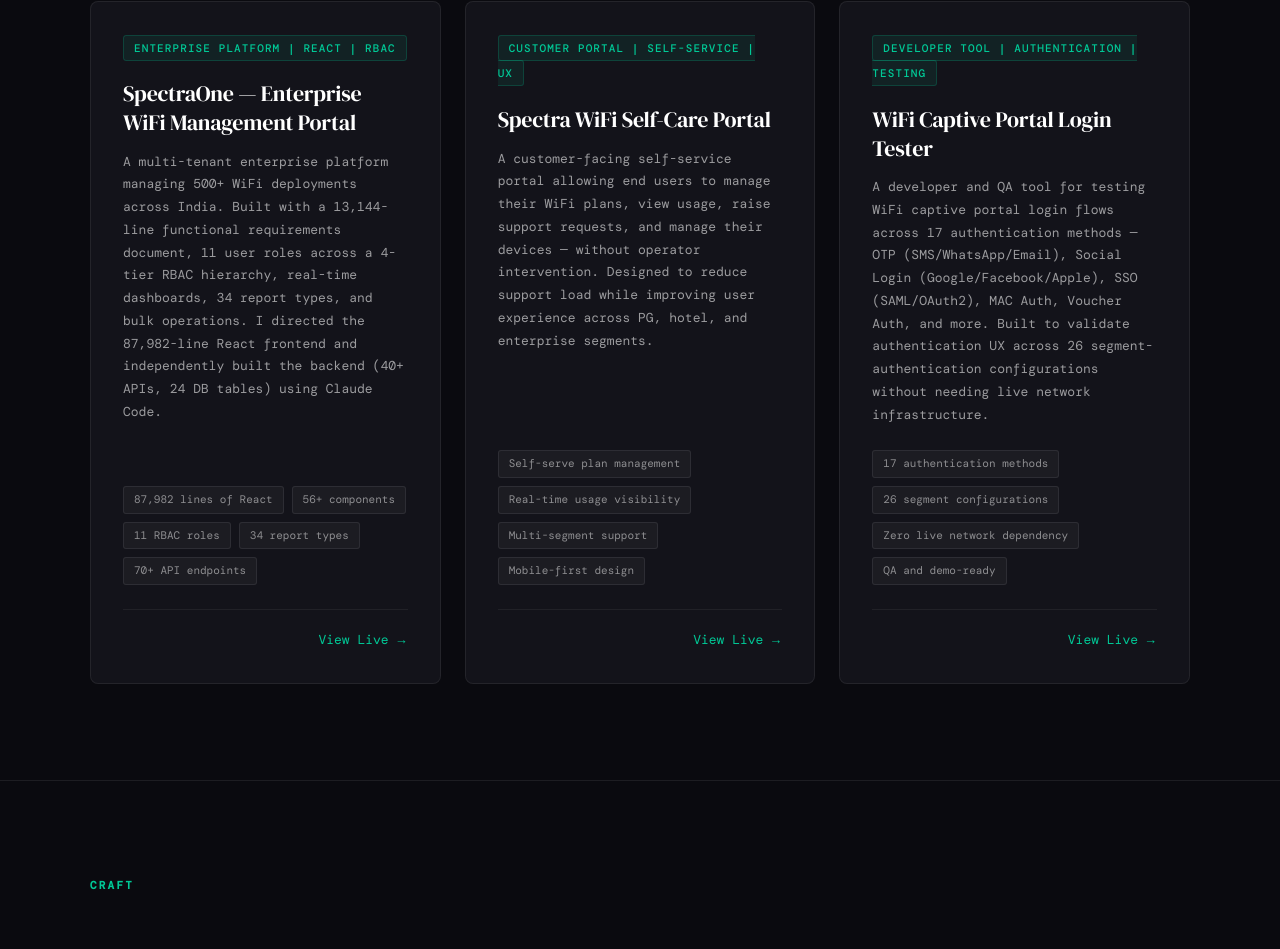
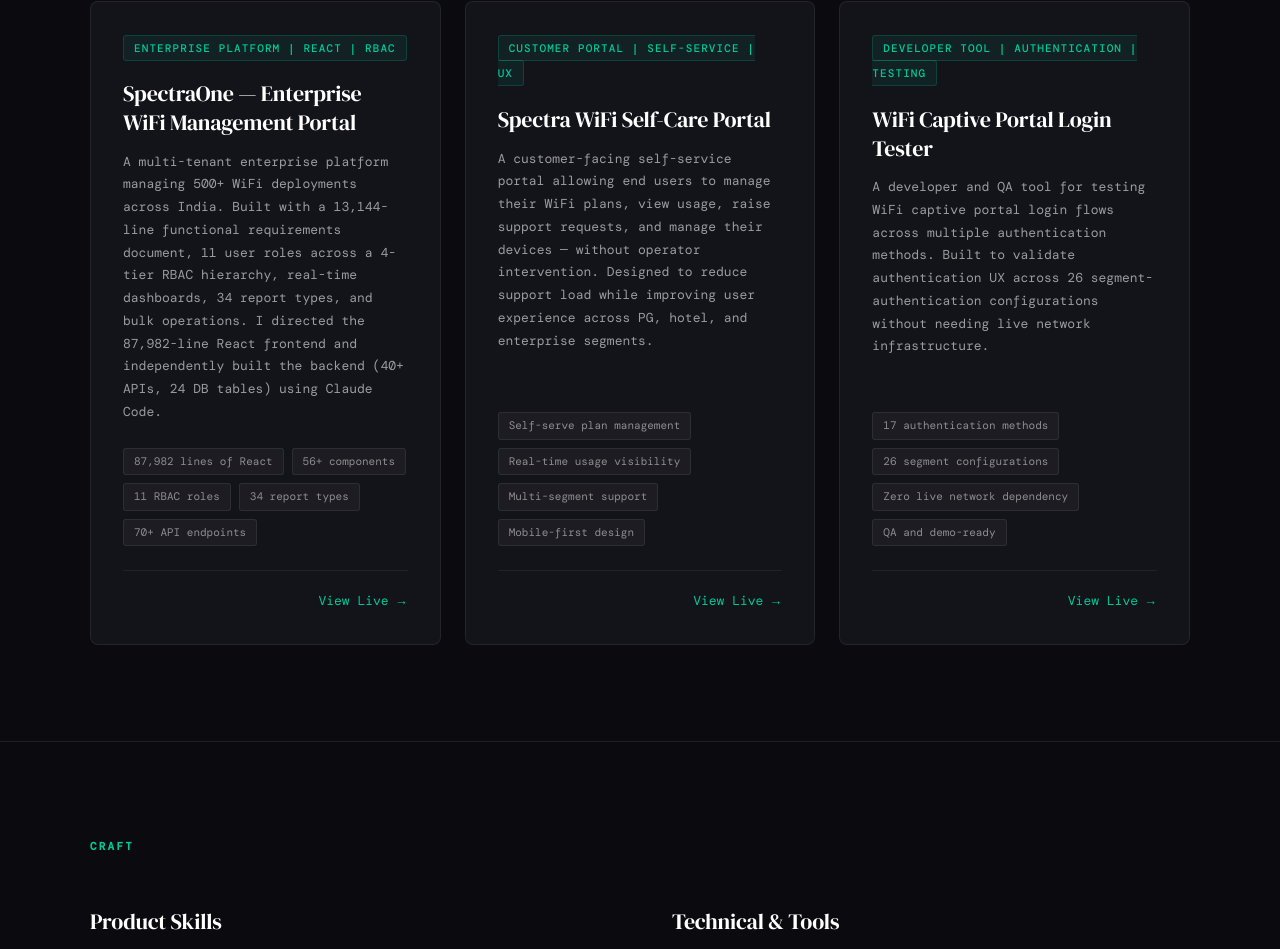
Before and after one commit to piyanshuofficial/piyanshu-portfolio, a Next.js app: page / in a window 1280 px wide. Shown: the part 2159-3108 px from the top of the page. Built offline with nearby package versions, Linux system fonts and the light colour scheme; a web font is replaced by a local one.

Commit message:
Update Login Tester card description copy
Co-Authored-By: Claude Sonnet 4.6 <noreply@anthropic.com>

```diff
--- a/src/components/Portfolio.jsx
+++ b/src/components/Portfolio.jsx
@@ -34,7 +34,7 @@ const cards = [
     tag: "Developer Tool | Authentication | Testing",
     title: "WiFi Captive Portal Login Tester",
     description:
-      "A developer and QA tool for testing WiFi captive portal login flows across 17 authentication methods — OTP (SMS/WhatsApp/Email), Social Login (Google/Facebook/Apple), SSO (SAML/OAuth2), MAC Auth, Voucher Auth, and more. Built to validate authentication UX across 26 segment-authentication configurations without needing live network infrastructure.",
+      "A developer and QA tool for testing WiFi captive portal login flows across multiple authentication methods. Built to validate authentication UX across 26 segment-authentication configurations without needing live network infrastructure.",
     stats: [
       "17 authentication methods",
       "26 segment configurations",
```
